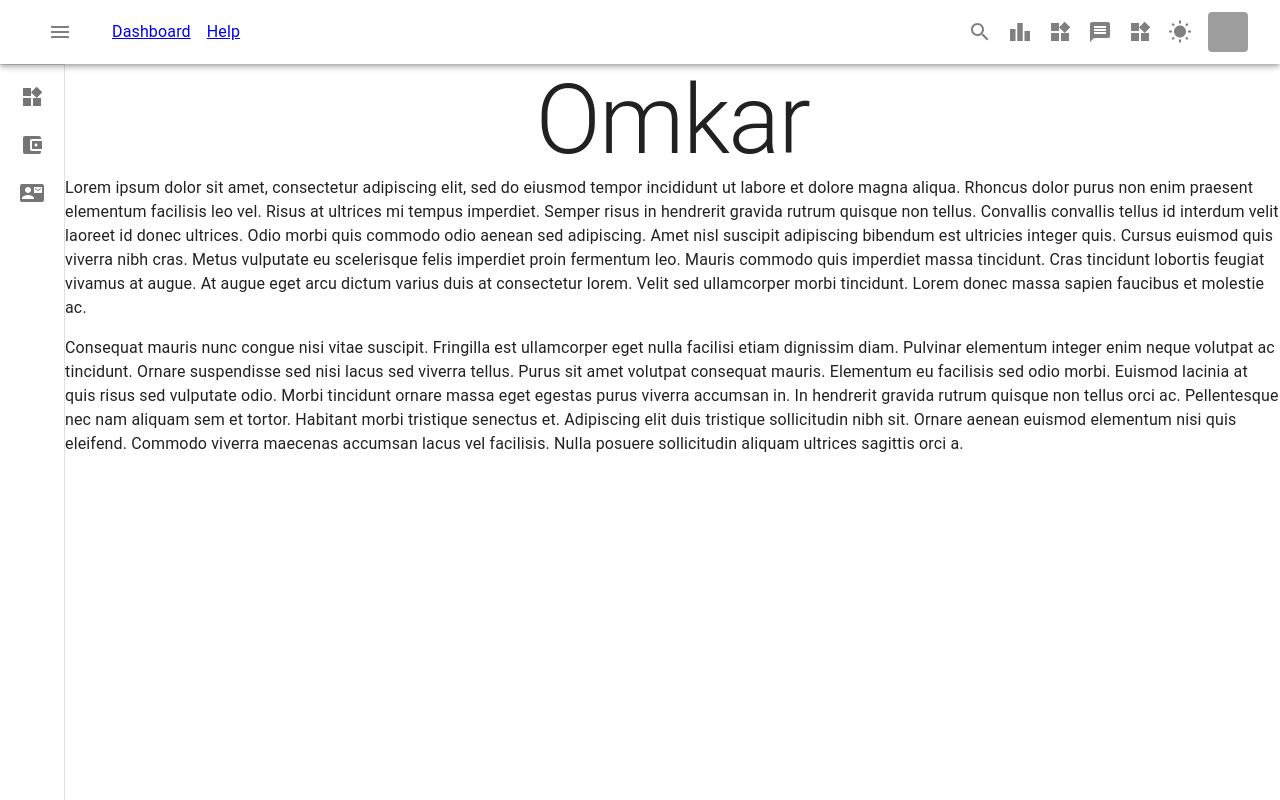
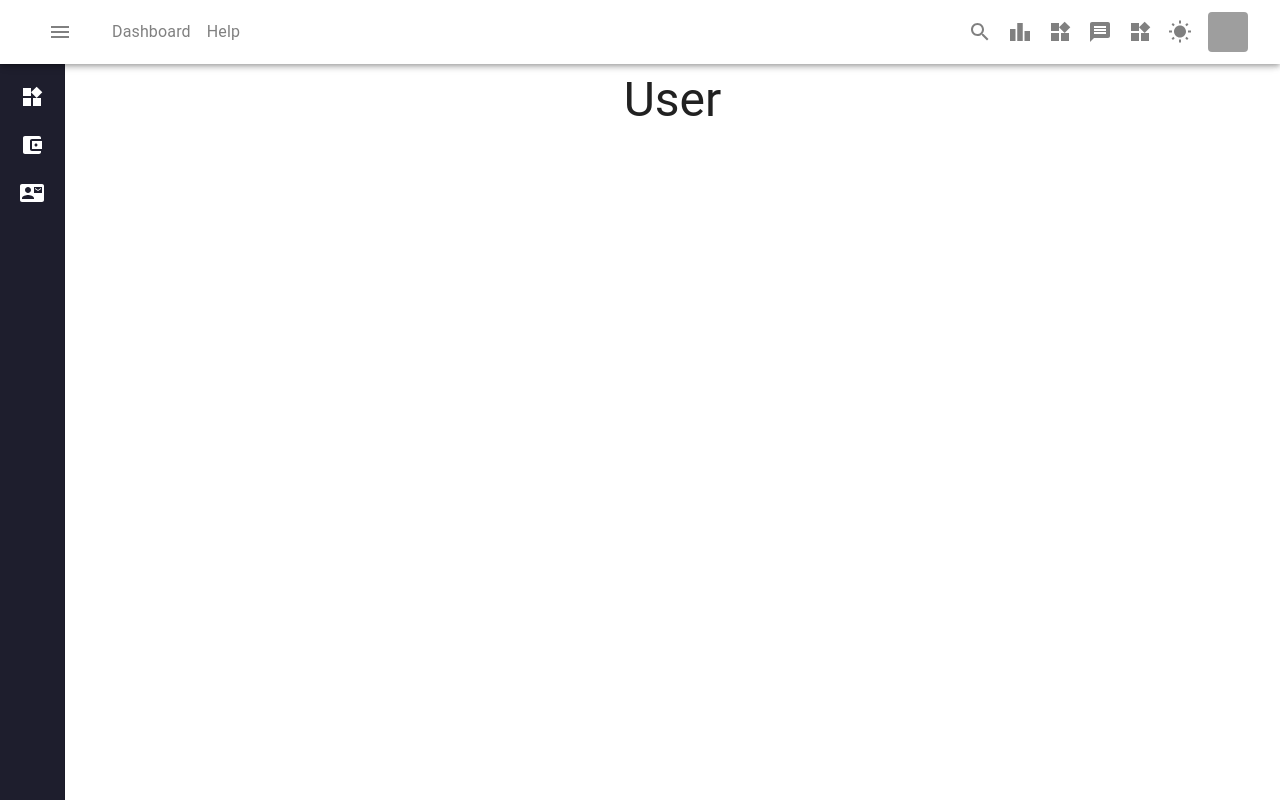
Before and after one commit to OmkarMane1997/Screen, a React (Create React App) app in the folder client/: page /User in a window 1280 px wide. Built offline with nearby package versions, Linux system fonts and the light colour scheme; grey boxes are pictures that could not be loaded.

Commit message:
side bar and Navigation bar done final

```diff
--- a/client/src/App.js
+++ b/client/src/App.js
@@ -1,19 +1,14 @@
 import React from "react";
 import DrawerMenu from "./component/DrawerMenu";
-import { BrowserRouter, Routes, Route } from "react-router-dom";
-import Home from "./pages/Home";
-import Dashboard from "./pages/Dashboard";
-import Help from "./pages/Help";
+import { BrowserRouter } from "react-router-dom";
+// import Home from "./pages/Home";
+// import Dashboard from "./pages/Dashboard";
+// import Help from "./pages/Help";, Routes, Route
 
 function App() {
   return (
     <BrowserRouter>
       <DrawerMenu />
-      <Routes>
-        <Route path={"/Home"} element={<Home />} />
-        <Route path={"/Dashboard"} element={<Dashboard />} />
-        <Route path={"/Help"} element={<Help />} />
-      </Routes>
     </BrowserRouter>
   );
 }
--- /dev/null
+++ b/client/src/assets/DrawerMenu.css
@@ -0,0 +1,67 @@
+.navLink:link {
+    color: #808080;
+    text-decoration: none;
+}
+
+/* visited link */
+.navLink:visited {
+    color: #808080;
+}
+
+/* mouse over link */
+.navLink:hover {
+    color: #808080;
+}
+
+/* selected link */
+.navLink:active {
+    color: #808080;
+}
+
+.css-12i7wg6-MuiPaper-root-MuiDrawer-paper {
+    background-color: #1e1e2d !important;
+    color: #ffffff !important;
+}
+
+.iconColor {
+    background-color: #ffffff;
+    color: #808080;
+}
+.sideNavIcon{
+    color: #ffffff;
+}
+
+.lastList{
+    flex-grow: 6;
+    border-radius: 10px;
+    margin: 10px;
+}
+
+
+.navSideLink:link {
+    color: #ffffff;
+    text-decoration: none;
+}
+
+/* visited link */
+.navSideLink:visited {
+    color: #ffffff;
+}
+
+/* mouse over link */
+.navSideLink:hover {
+    color: #ffffff;
+}
+
+/* selected link */
+.navSideLink:active {
+    color: #ffffff;
+}
+
+/* 425 */
+
+@media  screen and (max-width: 576px) {
+    .icon {
+        display: none !important;
+      }
+  }
--- a/client/src/component/DrawerMenu.js
+++ b/client/src/component/DrawerMenu.js
@@ -31,7 +31,17 @@ import ExpandLess from "@mui/icons-material/ExpandLess";
 import ExpandMore from "@mui/icons-material/ExpandMore";
 import Collapse from "@mui/material/Collapse";
 import { NavLink } from "react-router-dom";
+
+import { Routes, Route } from "react-router-dom";
 import Home from "../pages/Home";
+import Dashboard from "../pages/Dashboard";
+import Help from "../pages/Help";
+
+//  import css from assets folder
+import "../assets/DrawerMenu.css";
+import User from "../pages/User";
+
+
 
 const drawerWidth = 250;
 
@@ -143,17 +153,21 @@ function DrawerMenu() {
           </IconButton>
 
           <Typography variant="body1" component="div" sx={{ mx: 2 }}>
-            <NavLink to={'/Dashboard'} underline="none">Dashboard</NavLink>
+            <NavLink to={"/Dashboard"} className="navLink">
+              Dashboard
+            </NavLink>
           </Typography>
           <Typography variant="body1" component="div" sx={{ flexGrow: 1 }}>
-            <NavLink to={'/Help'} >Help</NavLink>
+            <NavLink to={"/Home"} className="navLink">
+              Help
+            </NavLink>
           </Typography>
-          <SearchOutlined sx={{ mx: 1 }} />
-          <Leaderboard sx={{ mx: 1 }} />
-          <Widgets sx={{ mx: 1 }} />
-          <Message sx={{ mx: 1 }} />
-          <Widgets sx={{ mx: 1 }} />
-          <WbSunny sx={{ mx: 1 }} />
+          <SearchOutlined sx={{ mx: 1 }} className='icon' />
+          <Leaderboard sx={{ mx: 1 }}  className='icon' />
+          <Widgets sx={{ mx: 1 }} className='icon'  />
+          <Message sx={{ mx: 1 }} className='icon'  />
+          <Widgets sx={{ mx: 1 }}  className='icon' />
+          <WbSunny sx={{ mx: 1 }}  className='icon' />
           <Avatar
             variant="rounded"
             src="https://mui.com/static/images/avatar/1.jpg"
@@ -165,9 +179,9 @@ function DrawerMenu() {
         <DrawerHeader>
           <IconButton onClick={handleDrawerClose}>
             {theme.direction === "rtl" ? (
-              <ChevronRightIcon />
+              <ChevronRightIcon className="iconColor" />
             ) : (
-              <ChevronLeftIcon />
+              <ChevronLeftIcon className="iconColor" sx={{ borderRadius: 1 }} />
             )}
           </IconButton>
         </DrawerHeader>
@@ -188,7 +202,7 @@ function DrawerMenu() {
                   justifyContent: "center",
                 }}
               >
-                <Widgets />
+                <Widgets className="sideNavIcon" />
               </ListItemIcon>
               <ListItemText sx={{ opacity: open ? 1 : 0 }}>
                 Dashboard
@@ -211,7 +225,7 @@ function DrawerMenu() {
                   justifyContent: "center",
                 }}
               >
-                <AccountBalanceWallet />
+                <AccountBalanceWallet className="sideNavIcon" />
               </ListItemIcon>
               <ListItemText sx={{ opacity: open ? 1 : 0 }}>
                 Account
@@ -235,7 +249,7 @@ function DrawerMenu() {
                   justifyContent: "center",
                 }}
               >
-                <ContactMail />
+                <ContactMail className="sideNavIcon" />
               </ListItemIcon>
               <ListItemText sx={{ opacity: open ? 1 : 0 }}>
                 User Management
@@ -252,29 +266,36 @@ function DrawerMenu() {
                   <ListItemIcon>
                     <FiberManualRecord
                       sx={{ fontSize: 10, opacity: open ? 1 : 0 }}
+                      className="sideNavIcon"
                     />
                   </ListItemIcon>
-                  <ListItemText  >Users</ListItemText>
-                  {openSub ? <ExpandLess sx={{ display: open ? "inline" : "none" }} /> : <ExpandMore sx={{ display: open ? "inline" : "none" }} />}
+                  <ListItemText>Users</ListItemText>
+                  {openSub ? (
+                    <ExpandLess sx={{ display: open ? "inline" : "none" }} />
+                  ) : (
+                    <ExpandMore sx={{ display: open ? "inline" : "none" }} />
+                  )}
                 </ListItemButton>
 
                 <Collapse in={openSub} timeout="auto" unmountOnExit>
                   <List component="div" disablePadding>
-                    <ListItemButton sx={{ pl: 4,ml:2 }}>
+                    <ListItemButton sx={{ pl: 4, ml: 2 }}>
                       <ListItemIcon>
                         <FiberManualRecord
+                          className="sideNavIcon"
                           sx={{ fontSize: 10, opacity: open ? 1 : 0 }}
                         />
                       </ListItemIcon>
-                      <ListItemText  >User List</ListItemText>
+                      <ListItemText><NavLink to={'/User'} className='navSideLink'>User List</NavLink></ListItemText>
                     </ListItemButton>
-                    <ListItemButton sx={{ pl: 4,ml:2 }}>
+                    <ListItemButton sx={{ pl: 4, ml: 2 }}>
                       <ListItemIcon>
                         <FiberManualRecord
+                          className="sideNavIcon"
                           sx={{ fontSize: 10, opacity: open ? 1 : 0 }}
                         />
                       </ListItemIcon>
-                      <ListItemText  >View User</ListItemText>
+                      <ListItemText>View User</ListItemText>
                     </ListItemButton>
                   </List>
                 </Collapse>
@@ -282,6 +303,7 @@ function DrawerMenu() {
                 <ListItemButton sx={{ pl: 4 }}>
                   <ListItemIcon>
                     <FiberManualRecord
+                      className="sideNavIcon"
                       sx={{ fontSize: 10, opacity: open ? 1 : 0 }}
                     />
                   </ListItemIcon>
@@ -291,6 +313,7 @@ function DrawerMenu() {
                 <ListItemButton sx={{ pl: 4 }}>
                   <ListItemIcon>
                     <FiberManualRecord
+                      className="sideNavIcon"
                       sx={{ fontSize: 10, opacity: open ? 1 : 0 }}
                     />
                   </ListItemIcon>
@@ -299,9 +322,31 @@ function DrawerMenu() {
               </List>
             </Collapse>
           </ListItem>
+
+          <ListItem disablePadding sx={{ display: "block",  }} >
+            <ListItemButton
+              sx={{
+                minHeight: 48,
+                justifyContent: open ? "initial" : "center",
+                px: 2.5,
+                borderRadius:2,mx:3,mt:userToggle===false?42:14
+              }}
+            >
+              <ListItemText sx={{ opacity: open ? 1 : 0 }}>
+                Docs & Components
+              </ListItemText>
+            </ListItemButton>
+          </ListItem>
+
         </List>
       </Drawer>
-      <Home/>
+      {/* need to pass here causes need to adjust the screen */}
+      <Routes>
+        <Route path={"/Home"} element={<Home />} />
+        <Route path={"/Dashboard"} element={<Dashboard />} />
+        <Route path={"/Help"} element={<Help />} />
+        <Route path={"/User"} element={<User />} />
+      </Routes>
     </Box>
   );
 }
--- a/client/src/pages/Home.js
+++ b/client/src/pages/Home.js
@@ -1,9 +1,11 @@
 import React from 'react'
 import Typography from '@mui/material/Typography';
 import Box from '@mui/material/Box';
+import { Container } from '@mui/material';
 
 function Home() {
   return (
+    <Container fixed>
     <Box component="main" sx={{ flexGrow: 1, pt: 8 }}>
         <Typography variant='h1' align='center'>Omkar </Typography>
         <Typography paragraph>
@@ -34,6 +36,7 @@ function Home() {
           posuere sollicitudin aliquam ultrices sagittis orci a.
         </Typography>
     </Box>
+    </Container>
   )
 }
 
--- /dev/null
+++ b/client/src/pages/User.js
@@ -0,0 +1,18 @@
+import React from "react";
+import Typography from "@mui/material/Typography";
+import Box from "@mui/material/Box";
+import { Container } from "@mui/material";
+
+function User() {
+  return (
+    <Container fixed>
+      <Box component="main" sx={{ flexGrow: 1, pt: 9}}>
+        <Typography variant="h3" align="center">
+          User
+        </Typography>
+      </Box>
+    </Container>
+  );
+}
+
+export default User;
```
Lines whose indentation alone changed are shown as unchanged.
